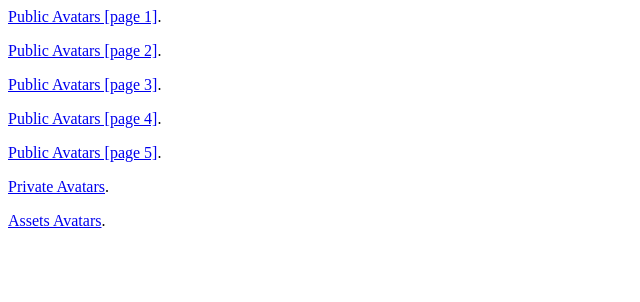
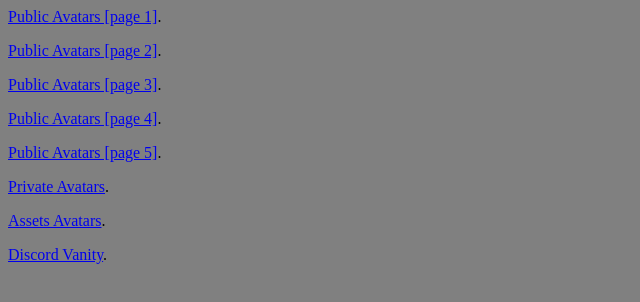
Before and after one commit to lustrouss/FunkyFumos, a plain HTML site: page index.html in a window 1280 px wide. Shown: the whole page, without its empty margins (0-640 px from the left). Drawn offline with Linux system fonts and the light colour scheme.

Commit message:
Update index.html

```diff
--- a/index.html
+++ b/index.html
@@ -1,4 +1,4 @@
-  <body>
+   <body style="background-color:grey;">
     <p><a href="https://lustrouss.github.io/FunkyFumos/Assets/publicavatars.html">Public Avatars [page 1]</a>.</p>
     <p><a href="https://lustrouss.github.io/FunkyFumos/Assets/publicavatars%20%5Bpart%202%5D.html">Public Avatars [page 2]</a>.</p>
     <p><a href="https://lustrouss.github.io/FunkyFumos/Assets/publicavatars%20%5Bpart%203%5D.html">Public Avatars [page 3]</a>.</p>
@@ -6,4 +6,5 @@
     <p><a href="https://lustrouss.github.io/FunkyFumos/Assets/publicavatars%20%5Bpart%205%5D.html">Public Avatars [page 5]</a>.</p>
     <p><a href="https://lustrouss.github.io/FunkyFumos/Assets/privateavatars.html">Private Avatars</a>.</p>
     <p><a href="https://lustrouss.github.io/FunkyFumos/Assets/assets.html">Assets Avatars</a>.</p>
+    <p><a href="https://discord.gg/fumoclient">Discord Vanity</a>.</p>
   </body>
```
